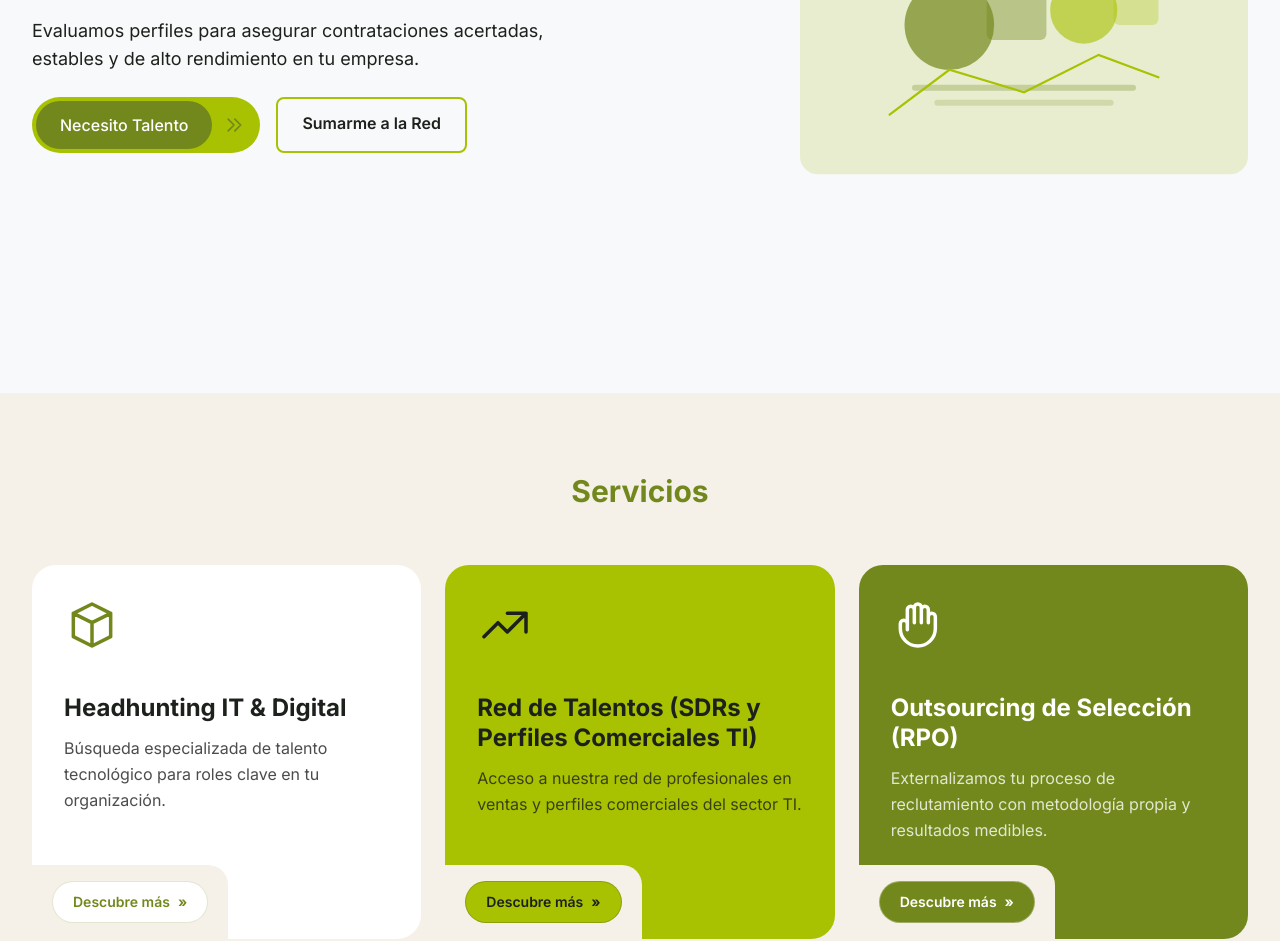
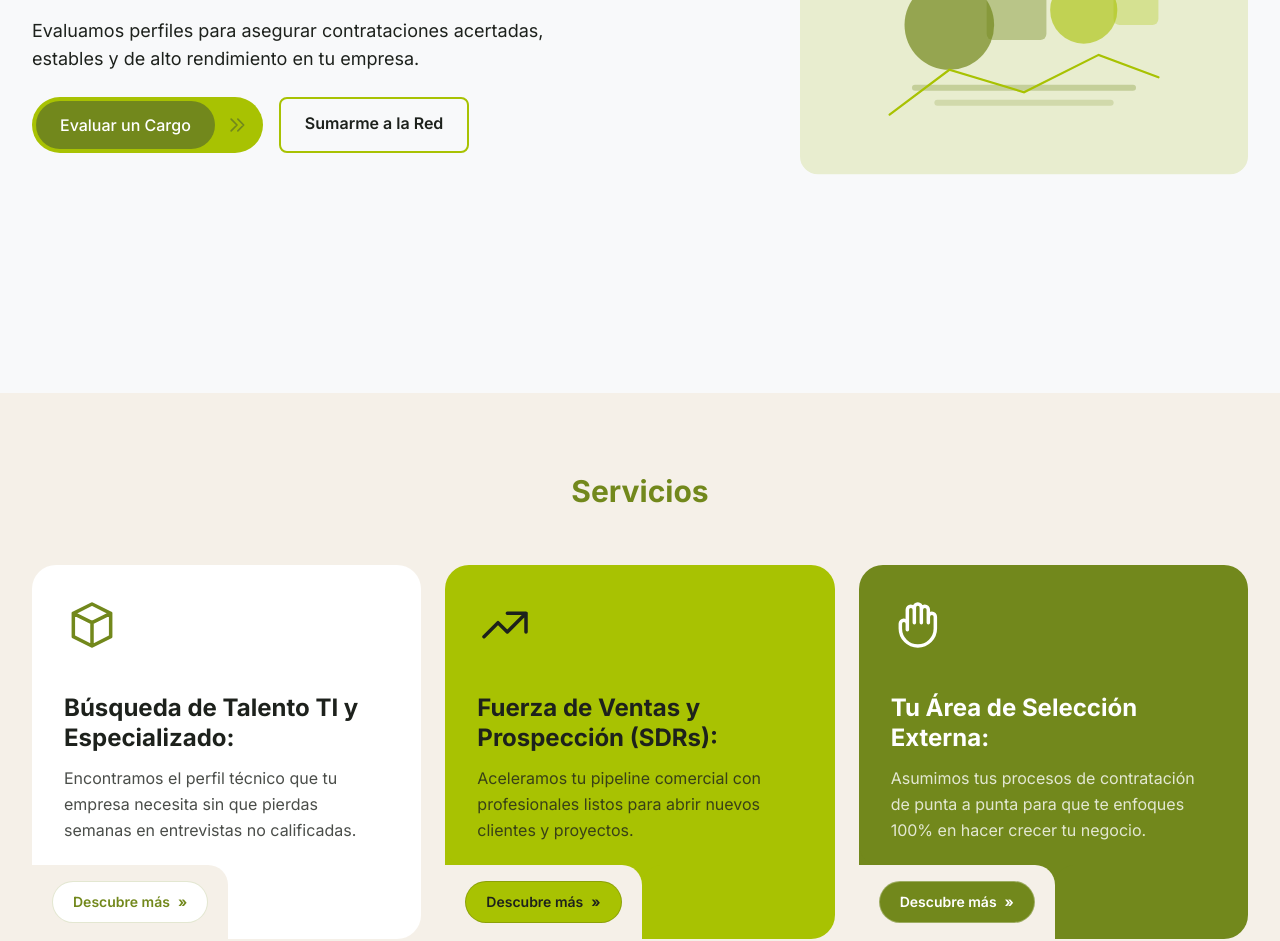
Before and after one commit to andreaendigital/mindcodeweb, a website: page index.html in a window 1280 px wide. Shown: the part 407-1348 px from the top of the page. Drawn offline with nearby package versions, Linux system fonts and the light colour scheme.

Commit message:
mejoras en textos

```diff
--- a/index.html
+++ b/index.html
@@ -39,7 +39,7 @@
 
         <!-- CTA Button (visible on md+) -->
         <a href="#tarifas" class="hidden md:inline-flex items-center rounded-full bg-[#a8c202] p-1 font-medium transition-all hover:opacity-90">
-          <span class="rounded-full bg-[#72881c] px-5 py-2 text-white text-sm">Necesito Talento</span>
+          <span class="rounded-full bg-[#72881c] px-5 py-2 text-white text-sm">Evaluar un Cargo</span>
           <span class="flex items-center justify-center px-3 text-[#72881c]">
             <svg class="h-4 w-4" fill="none" stroke="currentColor" viewBox="0 0 24 24"><path stroke-linecap="round" stroke-linejoin="round" stroke-width="2" d="M13 5l7 7-7 7M5 5l7 7-7 7"/></svg>
           </span>
@@ -65,7 +65,7 @@
         </ul>
         <div class="px-4 pb-4">
           <a href="#tarifas" class="inline-flex items-center rounded-full bg-[#a8c202] p-1 font-medium transition-all hover:opacity-90 w-full justify-center">
-            <span class="rounded-full bg-[#72881c] px-5 py-2 text-white text-sm">Necesito Talento</span>
+            <span class="rounded-full bg-[#72881c] px-5 py-2 text-white text-sm">Evaluar un Cargo</span>
             <span class="flex items-center justify-center px-3 text-[#72881c]">
               <svg class="h-4 w-4" fill="none" stroke="currentColor" viewBox="0 0 24 24"><path stroke-linecap="round" stroke-linejoin="round" stroke-width="2" d="M13 5l7 7-7 7M5 5l7 7-7 7"/></svg>
             </span>
@@ -88,7 +88,7 @@
           </p>
           <div class="flex flex-wrap gap-4">
             <a href="#tarifas" class="inline-flex items-center rounded-full bg-[#a8c202] p-1 font-medium transition-all hover:opacity-90">
-              <span class="rounded-full bg-[#72881c] px-6 py-3 text-white">Necesito Talento</span>
+              <span class="rounded-full bg-[#72881c] px-6 py-3 text-white">Evaluar un Cargo</span>
               <span class="flex items-center justify-center px-3 text-[#72881c]">
                 <svg class="h-5 w-5" fill="none" stroke="currentColor" viewBox="0 0 24 24"><path stroke-linecap="round" stroke-linejoin="round" stroke-width="2" d="M13 5l7 7-7 7M5 5l7 7-7 7"/></svg>
               </span>
@@ -128,8 +128,8 @@
                 <path stroke-linecap="round" stroke-linejoin="round" stroke-width="1.5" d="M20 7l-8-4-8 4m16 0l-8 4m8-4v10l-8 4m0-10L4 7m8 4v10M4 7v10l8 4"/>
               </svg>
             </div>
-            <h3 class="text-2xl font-bold text-[#1d211c] mb-3 leading-tight">Headhunting IT &amp; Digital</h3>
-            <p class="text-[#1d211c]/80 text-base leading-relaxed">Búsqueda especializada de talento tecnológico para roles clave en tu organización.</p>
+            <h3 class="text-2xl font-bold text-[#1d211c] mb-3 leading-tight">Búsqueda de Talento TI y Especializado:</h3>
+            <p class="text-[#1d211c]/80 text-base leading-relaxed">Encontramos el perfil técnico que tu empresa necesita sin que pierdas semanas en entrevistas no calificadas.</p>
             <!-- Notch + CTA -->
             <div class="absolute bottom-0 left-0 flex items-end">
               <svg class="absolute -top-5 left-0" width="20" height="20" viewBox="0 0 20 20" fill="none" aria-hidden="true"><path d="M20 20H0V0C0 11.046 8.954 20 20 20Z" fill="white"/></svg>
@@ -150,8 +150,8 @@
                 <path stroke-linecap="round" stroke-linejoin="round" stroke-width="1.5" d="M13 7h8m0 0v8m0-8l-8 8-4-4-6 6"/>
               </svg>
             </div>
-            <h3 class="text-2xl font-bold text-[#1d211c] mb-3 leading-tight">Red de Talentos (SDRs y Perfiles Comerciales TI)</h3>
-            <p class="text-[#1d211c]/80 text-base leading-relaxed">Acceso a nuestra red de profesionales en ventas y perfiles comerciales del sector TI.</p>
+            <h3 class="text-2xl font-bold text-[#1d211c] mb-3 leading-tight">Fuerza de Ventas y Prospección (SDRs):</h3>
+            <p class="text-[#1d211c]/80 text-base leading-relaxed">Aceleramos tu pipeline comercial con profesionales listos para abrir nuevos clientes y proyectos.</p>
             <!-- Notch + CTA -->
             <div class="absolute bottom-0 left-0 flex items-end">
               <svg class="absolute -top-5 left-0" width="20" height="20" viewBox="0 0 20 20" fill="none" aria-hidden="true"><path d="M20 20H0V0C0 11.046 8.954 20 20 20Z" fill="#a8c202"/></svg>
@@ -172,8 +172,8 @@
                 <path stroke-linecap="round" stroke-linejoin="round" stroke-width="1.5" d="M7 11.5V14m0-2.5v-6a1.5 1.5 0 113 0m-3 6a1.5 1.5 0 00-3 0v2a7.5 7.5 0 0015 0v-5a1.5 1.5 0 00-3 0m-6-3V11m0-5.5v-1a1.5 1.5 0 013 0v1m0 0V11m0-5.5a1.5 1.5 0 013 0v3m0 0V11"/>
               </svg>
             </div>
-            <h3 class="text-2xl font-bold text-white mb-3 leading-tight">Outsourcing de Selección (RPO)</h3>
-            <p class="text-white/80 text-base leading-relaxed">Externalizamos tu proceso de reclutamiento con metodología propia y resultados medibles.</p>
+            <h3 class="text-2xl font-bold text-white mb-3 leading-tight">Tu Área de Selección Externa:</h3>
+            <p class="text-white/80 text-base leading-relaxed">Asumimos tus procesos de contratación de punta a punta para que te enfoques 100% en hacer crecer tu negocio.</p>
             <!-- Notch + CTA -->
             <div class="absolute bottom-0 left-0 flex items-end">
               <svg class="absolute -top-5 left-0" width="20" height="20" viewBox="0 0 20 20" fill="none" aria-hidden="true"><path d="M20 20H0V0C0 11.046 8.954 20 20 20Z" fill="#72881c"/></svg>
@@ -244,7 +244,7 @@
 
     <section id="tarifas">
       <div class="max-w-7xl mx-auto px-4 sm:px-6 lg:px-8 py-16">
-        <h2 class="text-3xl md:text-4xl font-bold text-[#72881c] text-center mb-12">Cobro por Éxito</h2>
+        <h2 class="text-3xl md:text-4xl font-bold text-[#72881c] text-center mb-12">Beneficio Exclusivo para PyMEs</h2>
 
         <div class="reveal max-w-2xl mx-auto bg-white rounded-2xl shadow-xl border-2 border-[#a8c202] p-8">
           <!-- Modelo de cobro -->
@@ -258,13 +258,13 @@
               <svg class="w-6 h-6 text-[#a8c202] flex-shrink-0 mt-0.5" fill="currentColor" viewBox="0 0 20 20" aria-hidden="true">
                 <path fill-rule="evenodd" d="M10 18a8 8 0 100-16 8 8 0 000 16zm3.707-9.293a1 1 0 00-1.414-1.414L9 10.586 7.707 9.293a1 1 0 00-1.414 1.414l2 2a1 1 0 001.414 0l4-4z" clip-rule="evenodd"/>
               </svg>
-              <span class="text-[#1d211c]"><strong>Tarifa:</strong> Equivalente a 1.2 sueldos brutos mensuales (120%) del candidato contratado.</span>
+              <span class="text-[#1d211c]">Sabemos que cuidar la caja es clave. Por eso durante tus dos primeros meses contratamos con una tasa promocional del 0,6 % sobre el sueldo bruto del candidato. Accedes al estándar de selección de una gran corporación, a la mitad de costo habitual del mercado.</span>
             </li>
             <li class="flex items-start gap-3">
               <svg class="w-6 h-6 text-[#a8c202] flex-shrink-0 mt-0.5" fill="currentColor" viewBox="0 0 20 20" aria-hidden="true">
                 <path fill-rule="evenodd" d="M10 18a8 8 0 100-16 8 8 0 000 16zm3.707-9.293a1 1 0 00-1.414-1.414L9 10.586 7.707 9.293a1 1 0 00-1.414 1.414l2 2a1 1 0 001.414 0l4-4z" clip-rule="evenodd"/>
               </svg>
-              <span class="text-[#1d211c]"><strong>Incluido sin costo adicional:</strong> Reportes técnicos y evaluación psicológica.</span>
+              <span class="text-[#1d211c]"><strong>Incluido sin costo adicional:</strong> Reportes técnicos y evaluación psicológica para cada finalista. Te ahorras entre $90.000 y $100.000 CLP adicionales por cada candidato evaluado.</span>
             </li>
             <li class="flex items-start gap-3">
               <svg class="w-6 h-6 text-[#a8c202] flex-shrink-0 mt-0.5" fill="currentColor" viewBox="0 0 20 20" aria-hidden="true">
```
